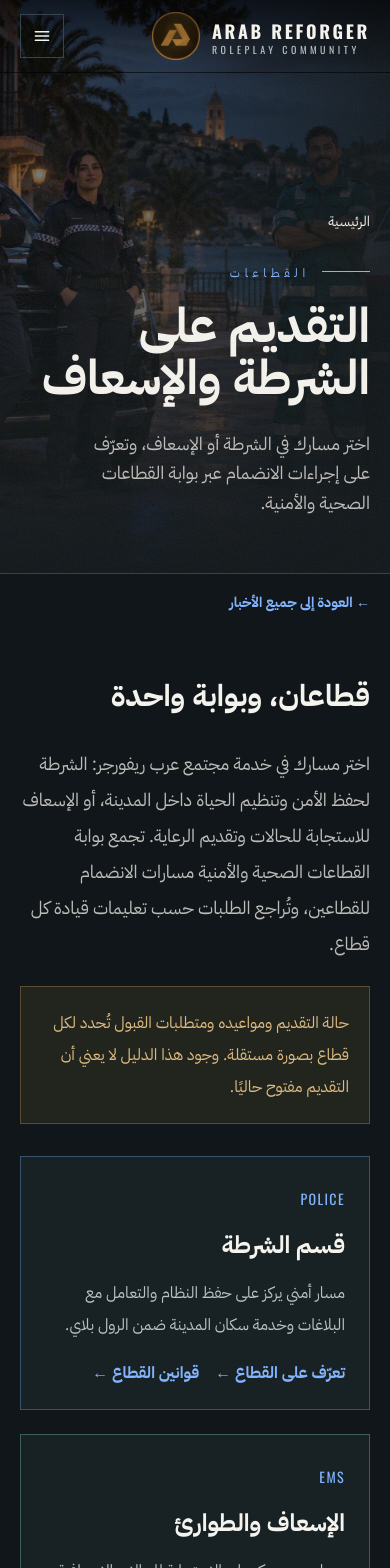
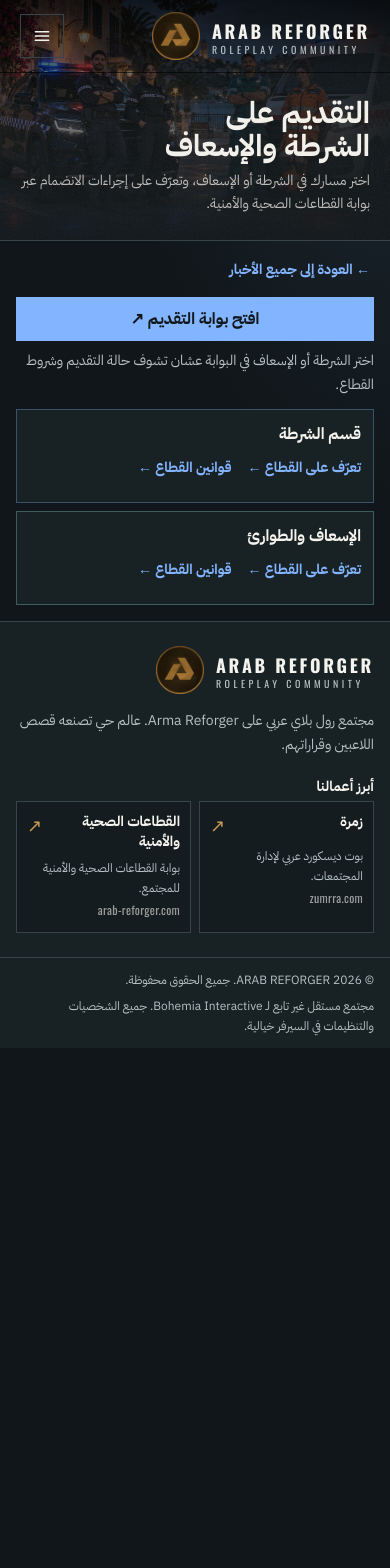
Before and after one commit to dhybalrwqy911-png/nextjs-boilerplate, a Next.js app: page /news/sectors-applications in a window 390 px wide. Shown: the top 1568 px of the page. After the commit the page ends 1048 px from the top, so only its background shows below. Built offline with nearby package versions, Linux system fonts and the light colour scheme.

Commit message:
Shorten the police and EMS application guide on mobile

```diff
--- a/app/news/[slug]/page.tsx
+++ b/app/news/[slug]/page.tsx
@@ -23,17 +23,23 @@ export default async function NewsDetail({ params }: Props) {
   if (!article) notFound();
   if (article.kind === "contraband") return <ContrabandPage />;
 
-  return <PageShell compactOnMobile={article.kind === "economy"} image={article.image} eyebrow={article.tag} title={article.title} description={article.excerpt}>
+  return <PageShell compactOnMobile={article.kind === "economy" || article.kind === "sectors"} image={article.image} eyebrow={article.tag} title={article.title} description={article.excerpt}>
     <div className="mx-auto max-w-7xl px-5 pt-4 md:px-8 md:pt-8"><Link href="/news" className="text-sm font-bold text-accent focus-visible:outline-2 focus-visible:outline-accent">← العودة إلى جميع الأخبار</Link></div>
     {article.kind === "sectors" ? <>
-      <TextPanel title="قطاعان، وبوابة واحدة">
-        <p className="max-w-4xl">اختر مسارك في خدمة مجتمع عرب ريفورجر: الشرطة لحفظ الأمن وتنظيم الحياة داخل المدينة، أو الإسعاف للاستجابة للحالات وتقديم الرعاية. تجمع بوابة القطاعات الصحية والأمنية مسارات الانضمام للقطاعين، وتُراجع الطلبات حسب تعليمات قيادة كل قطاع.</p>
-        <div className="mt-6 border border-[#c49b54]/35 bg-[#c49b54]/10 p-5 text-base leading-8 text-[#ddbb80]">حالة التقديم ومواعيده ومتطلبات القبول تُحدد لكل قطاع بصورة مستقلة. وجود هذا الدليل لا يعني أن التقديم مفتوح حاليًا.</div>
-        <div className="mt-8 grid gap-6 md:grid-cols-2">{[
+      <section className="mx-auto max-w-7xl px-4 py-4 md:px-8 md:py-24">
+        <h2 className="hidden text-5xl font-black md:mb-8 md:block">قطاعان، وبوابة واحدة</h2>
+        <div className="md:hidden">
+          <a href="https://arab-reforger.com/" target="_blank" rel="noopener noreferrer" className="flex min-h-11 items-center justify-center bg-accent px-3 py-2 text-center font-bold text-accent-foreground focus-visible:outline-2 focus-visible:outline-offset-4 focus-visible:outline-accent">افتح بوابة التقديم ↗</a>
+          <p className="mt-2 text-sm leading-6 text-muted">اختر الشرطة أو الإسعاف في البوابة عشان تشوف حالة التقديم وشروط القطاع.</p>
+        </div>
+        <p className="hidden max-w-4xl text-lg leading-9 text-foreground/75 md:block">اختر مسارك في خدمة مجتمع عرب ريفورجر: الشرطة لحفظ الأمن وتنظيم الحياة داخل المدينة، أو الإسعاف للاستجابة للحالات وتقديم الرعاية. تجمع بوابة القطاعات الصحية والأمنية مسارات الانضمام للقطاعين، وتُراجع الطلبات حسب تعليمات قيادة كل قطاع.</p>
+        <div className="mt-6 hidden border md:block border-[#c49b54]/35 bg-[#c49b54]/10 p-5 text-base leading-8 text-[#ddbb80]">حالة التقديم ومواعيده ومتطلبات القبول تُحدد لكل قطاع بصورة مستقلة. وجود هذا الدليل لا يعني أن التقديم مفتوح حاليًا.</div>
+        <div className="mt-3 grid gap-2 md:mt-8 md:grid-cols-2 md:gap-6">{[
           {name:"قسم الشرطة", en:"POLICE", description:"مسار أمني يركز على حفظ النظام والتعامل مع البلاغات وخدمة سكان المدينة ضمن الرول بلاي.", rules:"/rules/police", href:"/departments/police", color:"border-[#6c9dd6]/40"},
           {name:"الإسعاف والطوارئ", en:"EMS", description:"مسار صحي يركز على الاستجابة للحالات الإسعافية ومساعدة المصابين وتقديم الرعاية ضمن الرول بلاي.", rules:"/rules/ems", href:"/departments/ems", color:"border-[#70b8aa]/40"},
-        ].map(sector => <article key={sector.en} className={`border bg-surface p-6 ${sector.color}`}><span className="font-display text-sm tracking-widest text-accent">{sector.en}</span><h3 className="mt-3 text-2xl font-black text-foreground">{sector.name}</h3><p className="mt-4 text-base leading-8 text-muted">{sector.description}</p><div className="mt-5 flex flex-wrap gap-4 text-base font-bold text-accent"><Link href={sector.href}>تعرّف على القطاع ←</Link><Link href={sector.rules}>قوانين القطاع ←</Link></div></article>)}</div>
-      </TextPanel>
+        ].map(sector => <article key={sector.en} className={`border bg-surface p-3 md:p-6 ${sector.color}`}><span className="hidden font-display text-sm tracking-widest md:inline text-accent">{sector.en}</span><h3 className="font-black text-foreground md:mt-3 md:text-2xl">{sector.name}</h3><p className="mt-4 hidden text-base leading-8 text-muted md:block">{sector.description}</p><div className="flex flex-wrap gap-x-4 text-sm font-bold text-accent md:mt-5 md:text-base"><Link className="inline-flex min-h-11 items-center" href={sector.href}>تعرّف على القطاع ←</Link><Link className="inline-flex min-h-11 items-center" href={sector.rules}>قوانين القطاع ←</Link></div></article>)}</div>
+      </section>
+      <div className="hidden md:block">
       <section className="border-y border-border bg-surface"><TextPanel title="متطلبات القبول">
         <p className="text-base text-muted">تختلف المتطلبات بين الشرطة والإسعاف. ستُضاف الشروط الرسمية لكل قطاع بعد اعتمادها من قيادته.</p>
         <dl className="mt-6 grid gap-4 md:grid-cols-2">{["العمر المطلوب", "الخبرة والتواجد", "السجل والانضباط", "المقابلة والتدريب"].map(label => <div key={label} className="border border-border bg-background p-6"><dt className="text-lg font-bold text-foreground">{label}</dt><dd className="mt-2 text-sm text-muted">بانتظار المتطلبات المعتمدة لكل قطاع.</dd></div>)}</dl>
@@ -51,6 +57,7 @@ export default async function NewsDetail({ params }: Props) {
         </div>
         <p className="mt-4 text-sm text-muted">يفتح زر البوابة الموقع الخارجي في نافذة جديدة؛ يتم تقديم الطلب هناك حسب حالة التقديم في القطاع.</p>
       </TextPanel>
+      </div>
     </> : article.kind === "economy" ? <section className="mx-auto max-w-7xl px-4 py-4 md:px-8 md:py-24">
       <h2 className="text-xl font-black md:mb-8 md:text-5xl">كيف تبيع أغراضك على التجار؟</h2>
       <div className="text-foreground/75 md:text-lg md:leading-9">
```
